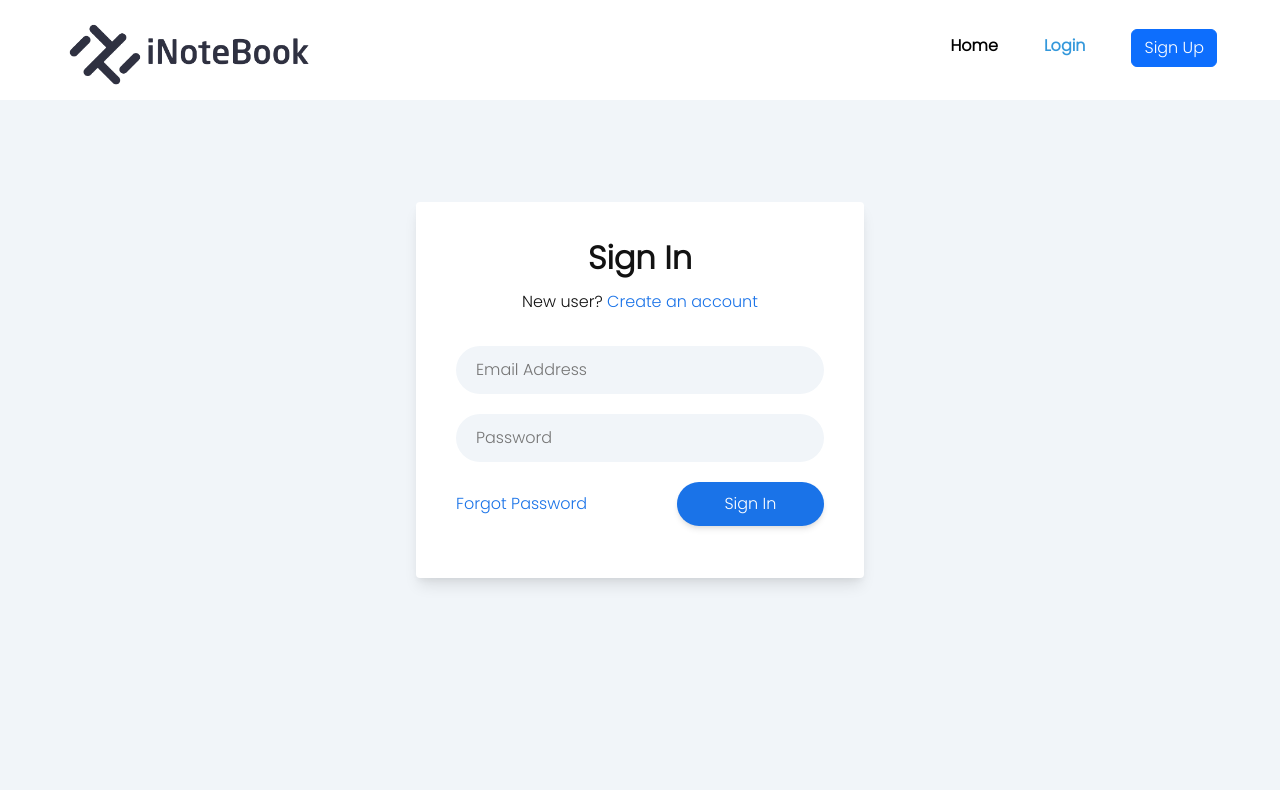
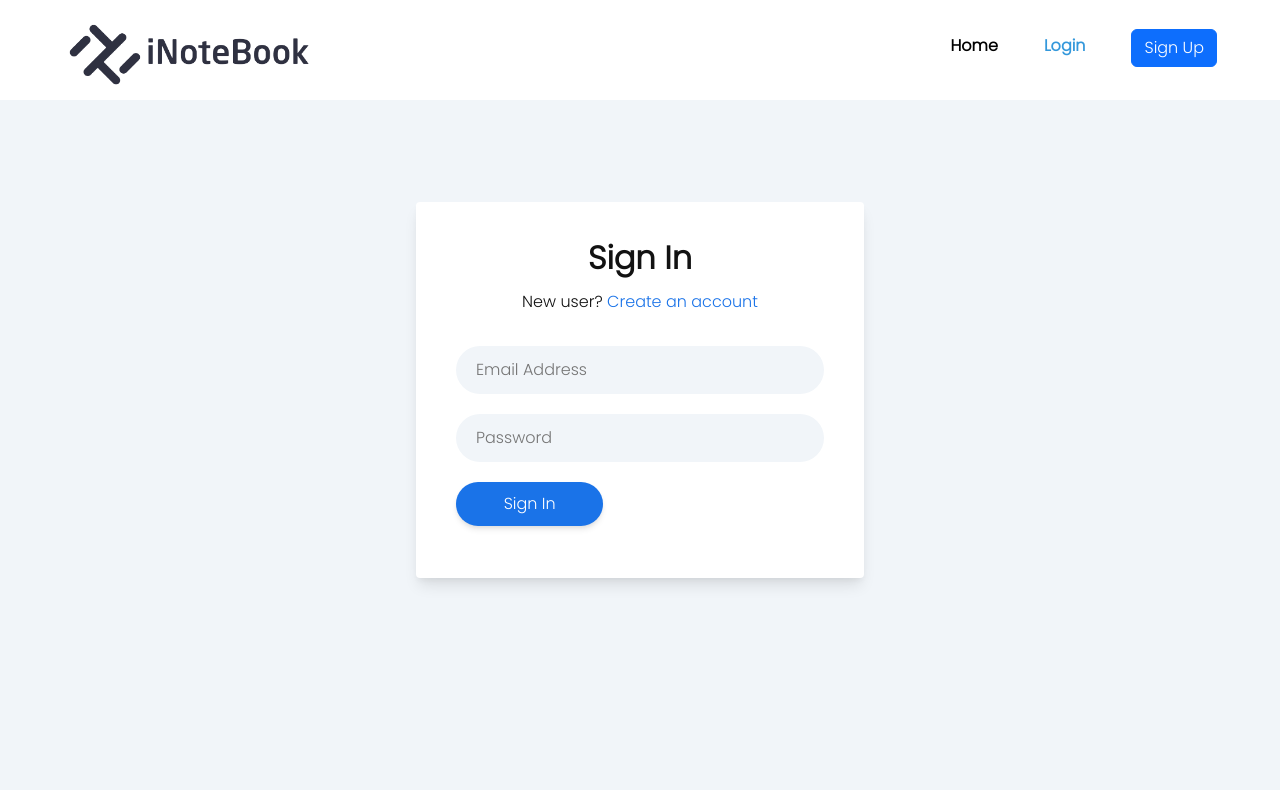
Before and after one commit to kaustabhws/notebook, a React (Create React App) app: page /login in a window 1280 px wide. Built offline with nearby package versions, Linux system fonts and the light colour scheme; the HTML template or start-up script is replaced by a standard one.

Commit message:
Update Login.js

```diff
--- a/src/components/Login/Login.js
+++ b/src/components/Login/Login.js
@@ -104,9 +104,6 @@ export default function LoginSignup() {
                             )}
                         </div>
                         <div className="input-control">
-                            <a href="#" className="text text-links">
-                                Forgot Password
-                            </a>
                             <button
                                 type="submit"
                                 name="submit"
```
